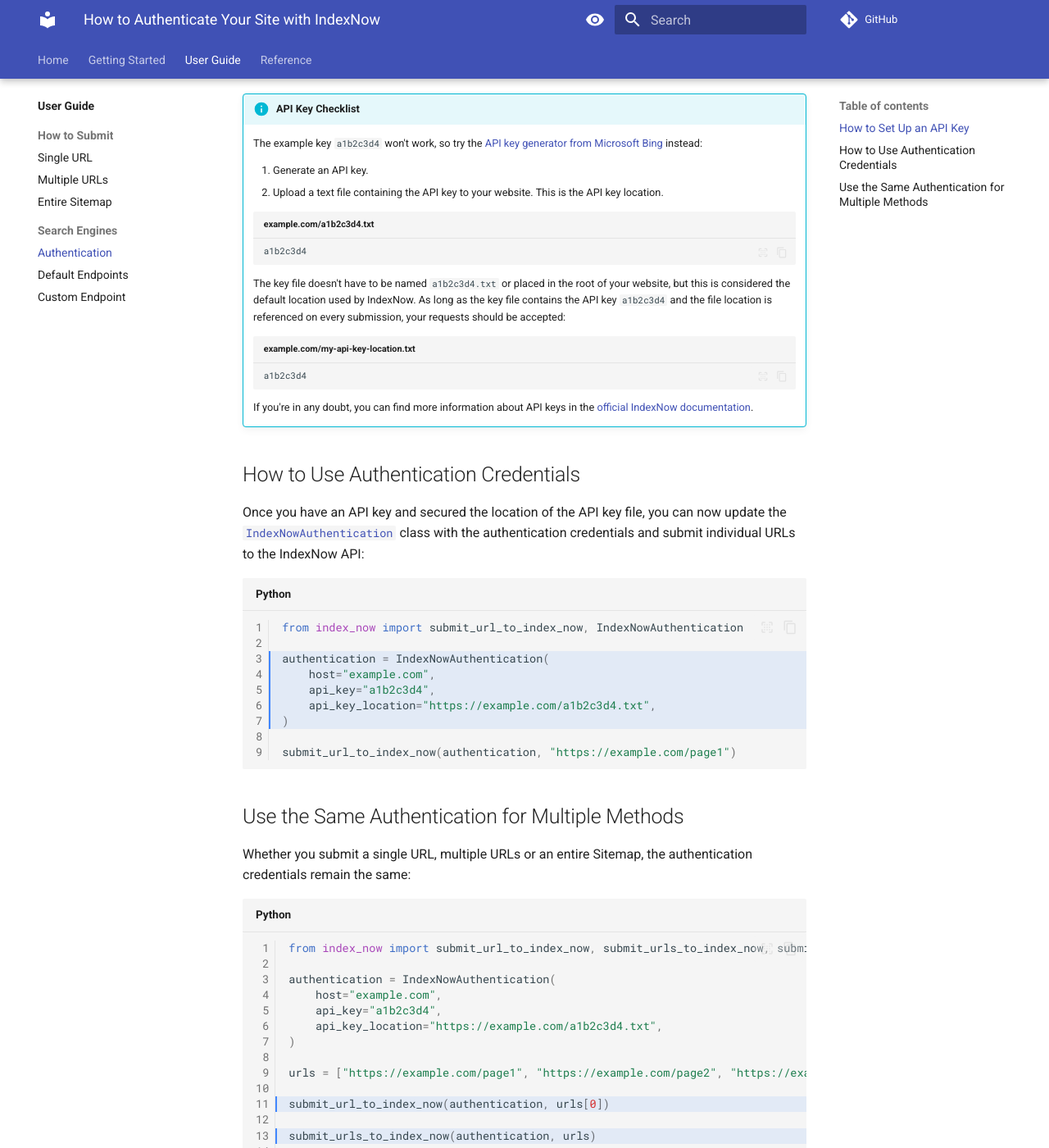
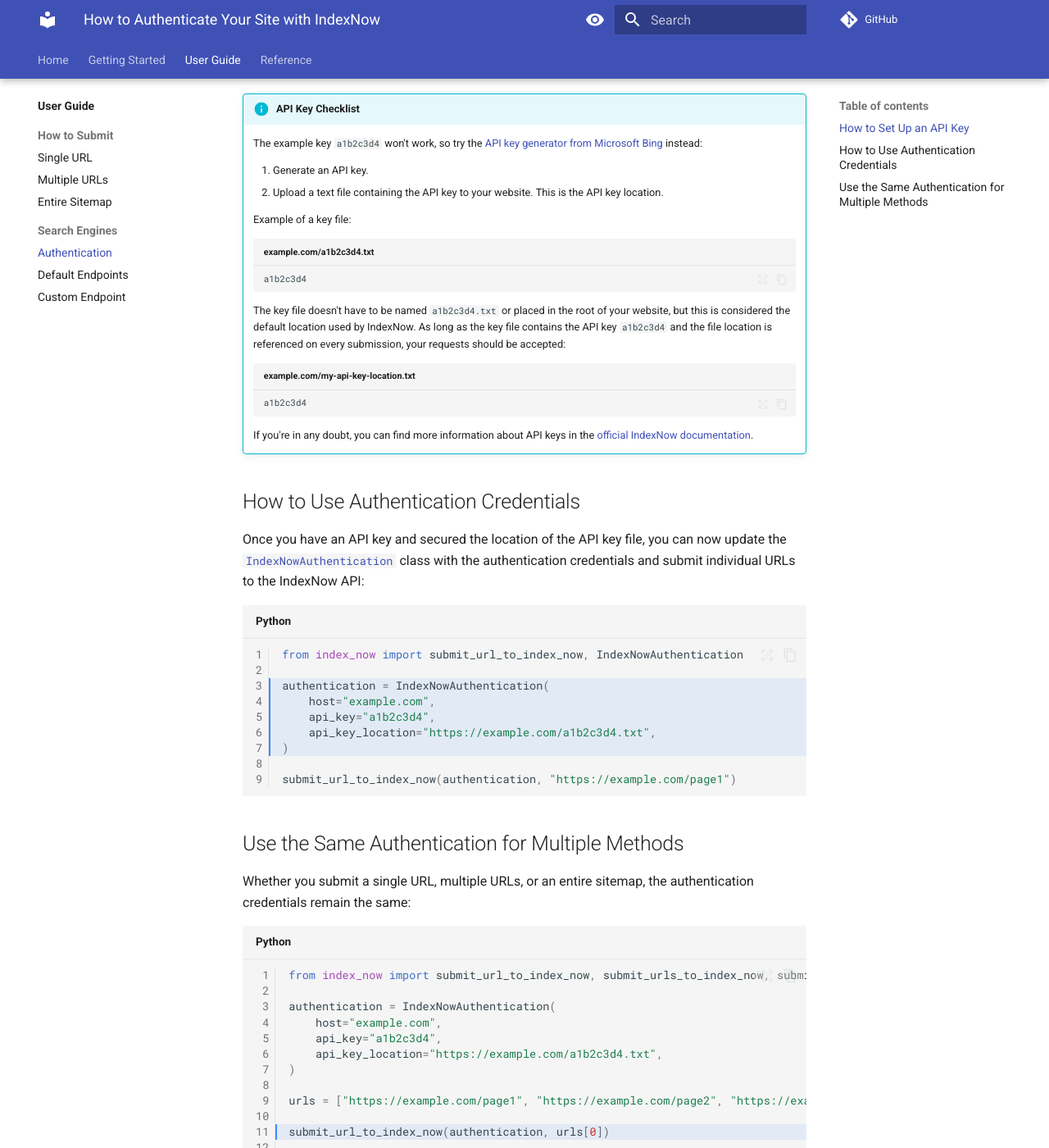
Before and after one commit to jakob-bagterp/index-now-for-python, an MkDocs documentation site: the page built from docs/user-guide/search-engines/authentication.md, in a window 1280 px wide and 1400 px high, scrolled down 383 px. Shown: the whole window at 82% size. Built offline with MkDocs 1.6.1 and Material for MkDocs 9.7.7, drawn with Linux system fonts in a browser that asks for light colours; comment, search, counter and statistics services are not loaded; the version menu is left out; some of the changed text lies outside the part shown.

Commit message:
Minor edits.

````diff
--- a/docs/user-guide/search-engines/authentication.md
+++ b/docs/user-guide/search-engines/authentication.md
@@ -18,6 +18,8 @@
 
     1. Generate an API key.
     2. Upload a text file containing the API key to your website. This is the API key location.
+
+    Example of a key file:
 
     ```python title="example.com/a1b2c3d4.txt"
     a1b2c3d4
@@ -47,7 +49,7 @@
 ```
 
 ## Use the Same Authentication for Multiple Methods
-Whether you submit a single URL, multiple URLs or an entire Sitemap, the authentication credentials remain the same:
+Whether you submit a single URL, multiple URLs, or an entire sitemap, the authentication credentials remain the same:
 
 ```python linenums="1" hl_lines="11 13 15"
 from index_now import submit_url_to_index_now, submit_urls_to_index_now, submit_sitemap_to_index_now, IndexNowAuthentication
@@ -82,7 +84,7 @@
     )
     ```
 
-    ```python title="submit_urls.py"
+    ```python title="submit_url.py"
     from index_now import submit_url_to_index_now
     from .authentication import my_authentication
 
````
